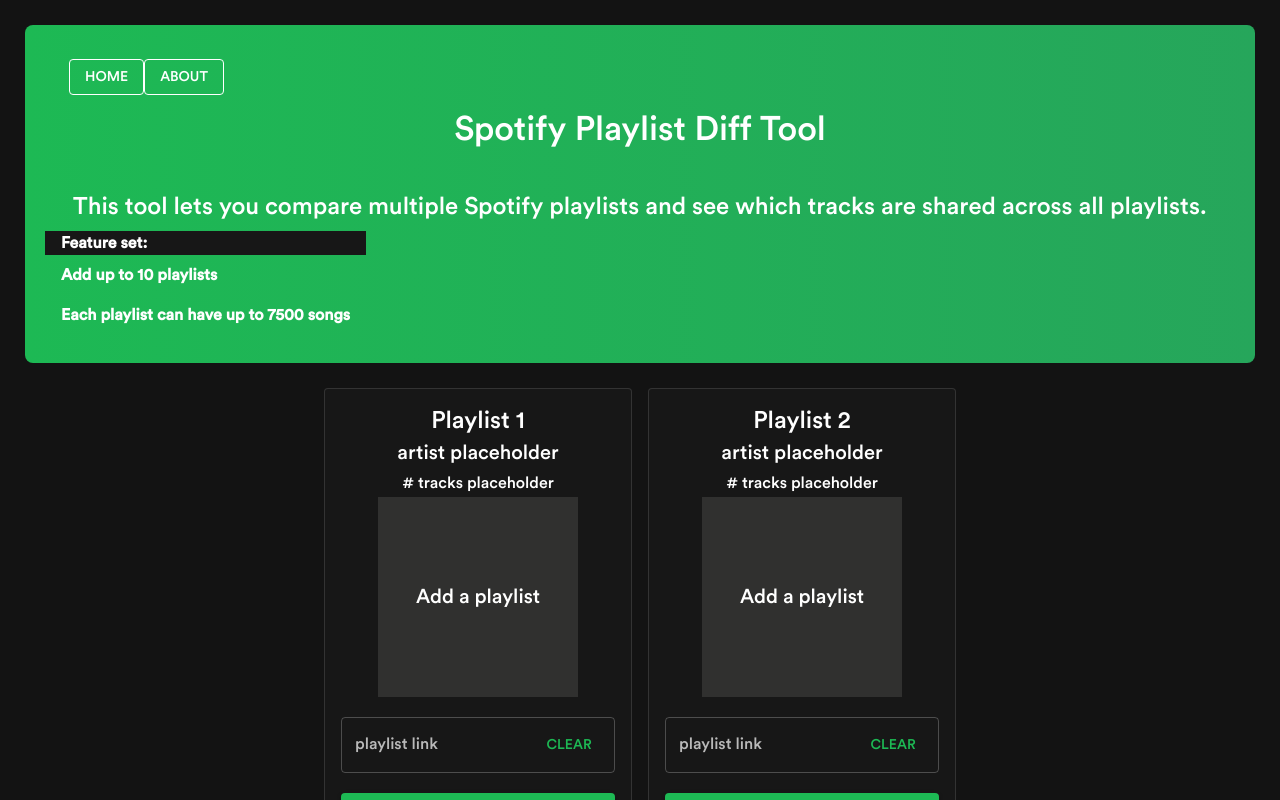
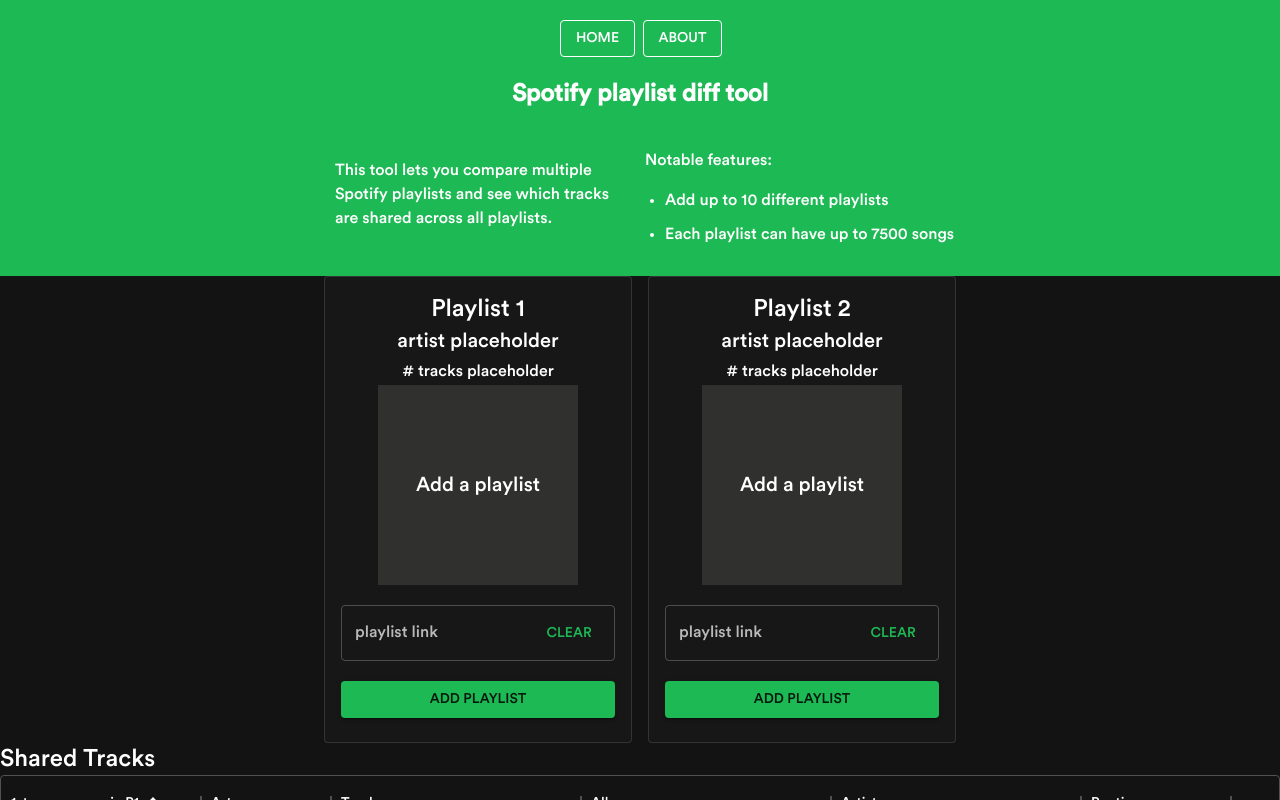
Before and after one commit to jakerm2002/spotify-playlist-diff, a Next.js app in the folder frontend/: page / in a window 1280 px wide. Shown: the top 800 px of the page. Built offline with nearby package versions, Linux system fonts and the light colour scheme.

Commit message:
did the hero banner in pure css grid

```diff
--- a/frontend/pages/index.tsx
+++ b/frontend/pages/index.tsx
@@ -3,6 +3,7 @@
 import { useTheme } from '@mui/material/styles';
 import Compare from '../src/Compare';
 import TopBar from '../src/TopBar';
+import Hero from '../src/Hero';
 
 export default function Home() {
   const theme = useTheme();
@@ -15,7 +16,8 @@
         <link rel="icon" href="/favicon.ico" />
       </Head>
       <main>
-        <TopBar/>
+        {/* <TopBar/> */}
+        <Hero/>
         <Compare/>
       </main>
     </>
--- /dev/null
+++ b/frontend/src/Hero.tsx
@@ -0,0 +1,63 @@
+import React, { useState } from "react";
+import { AppBar, Container, Toolbar, Typography, Menu, IconButton, Box, Button, List, ListSubheader, ListItem } from "@mui/material";
+import heroStyles from "../styles/heroStyles.module.css"
+
+
+const styles = {
+    background: 'linear-gradient(to right, #1DB954, #26A65B)',
+    // height: '200px',
+    // minHeight: '100%',
+    margin: '25px',
+    borderRadius: 2,
+    padding: '20px',
+    color: '#fff',
+    fontWeight: 'bold',
+    display: 'flex',
+    flexDirection: 'column',
+    justifyContent: 'center',
+    alignItems: 'flex-start',
+};
+
+
+const titleStyles = {
+    alignSelf: 'center',
+    marginBottom: 5,
+};
+
+const helloStyles = {
+    alignSelf: 'center',
+};
+
+
+const Hero = () => {
+
+    return (
+        <React.Fragment>
+            <div id={heroStyles.bg}>
+                <div id={heroStyles.gridContainer}>
+                    <div className={heroStyles.buttonContainer}>
+                        <Button variant="outlined" color="inherit" id={heroStyles.button}>Home</Button>
+                        <Button variant="outlined" color="inherit" id={heroStyles.button}>About</Button>
+                    </div>
+                    <div className={heroStyles.textContainer}>
+                        <h2 id={heroStyles.heroText}>Spotify playlist diff tool</h2>
+                        {/* <Typography variant="h4">Spotify Playlist Diff Tool</Typography> */}
+                    </div>
+                    <div className={heroStyles.introContainer}>
+                        <p className={heroStyles.introText}>This tool lets you compare multiple Spotify playlists and see which tracks are shared across all playlists.</p>
+                        <div className={heroStyles.listContainer}>
+                            <p>Notable features:</p>
+                            <ul className={heroStyles.ul}>
+                                <li className={heroStyles.li}>Add up to 10 different playlists</li>
+                                <li className={heroStyles.li}>Each playlist can have up to 7500 songs</li>
+                            </ul>
+                        </div>
+
+                    </div>
+                </div>
+            </div>
+        </React.Fragment>
+    )
+}
+
+export default Hero
--- /dev/null
+++ b/frontend/styles/heroStyles.module.css
@@ -0,0 +1,63 @@
+#bg {
+    width: 100%;
+    /* margin: 10px; */
+    padding: 20px;
+    /* border-radius: 10px; */
+    background-color: #1DB954;
+}
+
+.gridContainer {
+    /* width: 100%; */
+    display: grid;
+    grid-template-rows: 1fr auto auto;
+    justify-items: center;
+    align-items: center;
+    width: 100%;
+    max-width: 100%;
+}
+
+.buttonContainer {
+    display: grid;
+    grid-template-columns: repeat(2, 45px);
+    column-gap: 40px;
+    justify-content: center;
+    justify-items: center;
+    align-items: center;
+}
+
+.button {
+    width: 45px;
+}
+
+.textContainer {
+    text-align: center;
+}
+
+.introText{
+    width: 300px;
+    justify-self: end;
+}
+
+.introContainer {
+    display: grid;
+    grid-template-columns: 1fr 1fr;
+    justify-items: center;
+    align-items: center;
+    row-gap: 5px;
+    column-gap: 10px;
+    margin-top: 20px;
+  }
+
+.listContainer {
+    justify-self: start;
+}
+
+.ul {
+    list-style-type: disc;
+    padding-left: 20px;
+    margin: 0;
+}
+
+.li {
+margin: 10px 0;
+}
```
